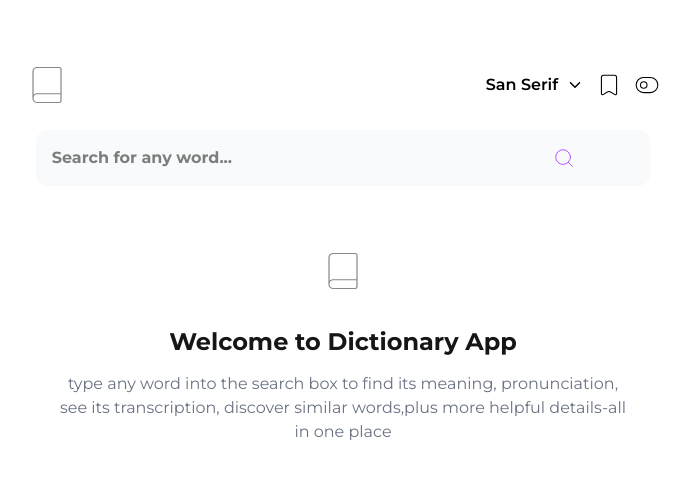
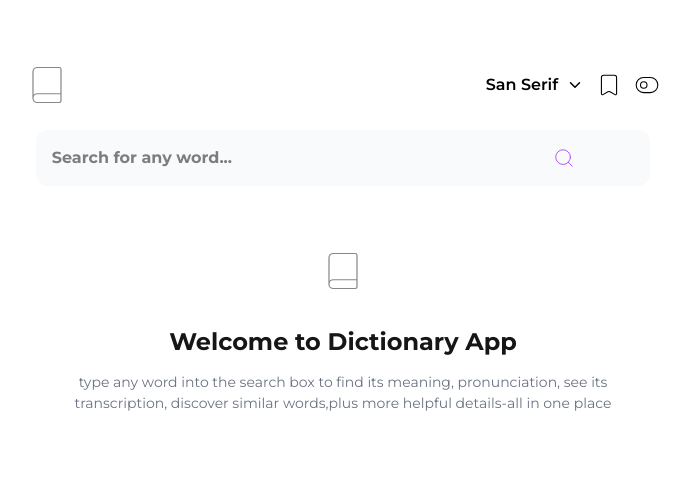
Before and after one commit to ifeMakinde/Dictionary, a React (Vite) app: page / in a window 1280 px wide. Shown: the top 478 px of the page, without its empty margins (297-987 px from the left). Built offline with nearby package versions, Linux system fonts and the light colour scheme.

Commit message:
Update DefaultState.jsx

```diff
--- a/src/components/Main/DefaultState.jsx
+++ b/src/components/Main/DefaultState.jsx
@@ -14,7 +14,7 @@
         <h2 className="font-bold text-[#161616] dark:text-white text-[20px] lg:text-[24px]">
           Welcome to Dictionary App
         </h2>
-        <p className="text-[12px] md:text-[14px] lg:text-base">
+        <p className="text-[12px] lg:text-[14px]">
           type any word into the search box to find its meaning, pronunciation,
           see its transcription, discover similar words,plus more helpful
           details-all in one place
```
